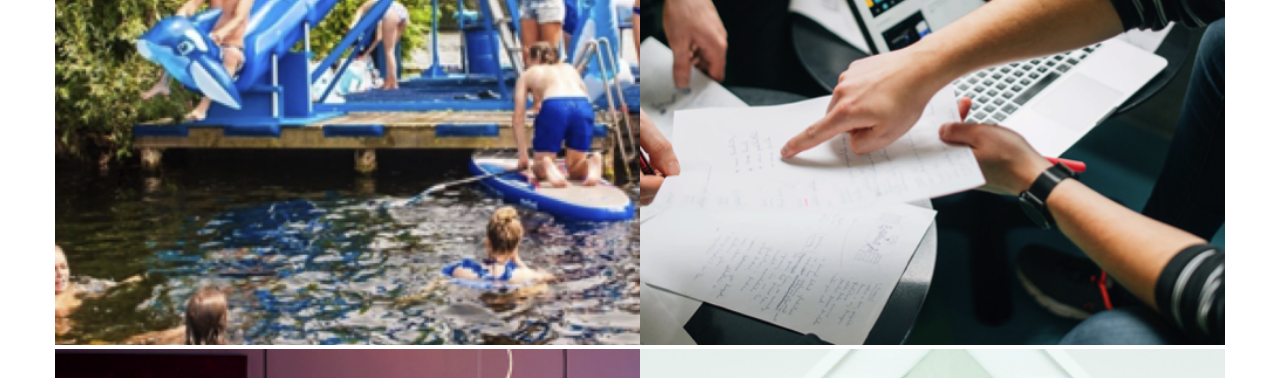
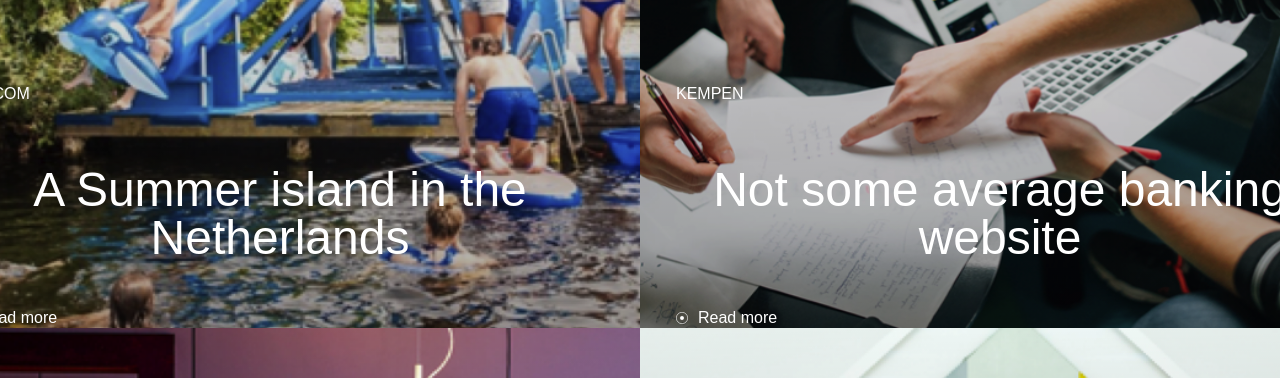
Before and after one commit to AlbertGarciaFernandez/dept-front-challange, a React (Create React App) app: page / in a window 1280 px wide. Shown: the part 1033-1411 px from the top of the page. Built offline with nearby package versions, Linux system fonts and the light colour scheme; a web font is replaced by a local one.

Commit message:
client card css updated

```diff
--- a/src/components/atoms/ButtonSend/ButtonSend.scss
+++ b/src/components/atoms/ButtonSend/ButtonSend.scss
@@ -1,7 +1,8 @@
 @use "../../../sass/abstracts/index.scss" as a;
 
 .buttonWrapper {
-  width: 100%;
+  width: 175px;
+  height: 50px;
   display: flex;
   gap: 1.5em;
   .buttonSend {
--- a/src/components/molecules/ClientCard/ClientCard.scss
+++ b/src/components/molecules/ClientCard/ClientCard.scss
@@ -1,14 +1,14 @@
 @use "../../../sass/abstracts/index.scss" as a;
 
-.clientCard {
+.clientCardWrapper {
   display: flex;
   justify-content: center;
   align-items: flex-end;
-  gap: 16px;
+  position: relative;
+  overflow: hidden;
+  width: 100%;
   width: 720px;
   height: 568px;
-  overflow: hidden;
-  position: relative;
   background: linear-gradient(
     358.53deg,
     rgba(0, 0, 0, 0.33) 1.79%,
@@ -18,13 +18,13 @@
 
 .clientCardBottomContainer {
   position: absolute;
-  z-index: 3;
+  width: 90%;
+  z-index: 30;
   display: flex;
   flex-direction: column;
   justify-content: space-between;
   overflow: hidden;
   align-items: flex-start;
-  padding: 1.5em;
 }
 
 .clientCardTitle {
@@ -33,13 +33,12 @@
 
 .clientCardTtext {
   @include a.l;
-  text-align: left;
 }
 
 .clientCardImage {
   width: 100%;
   height: 100%;
-  object-fit: cover;
+
   aspect-ratio: 1/1;
   z-index: -10;
 }
--- a/src/components/molecules/ClientListBrandList/ClientListBrandList.scss
+++ b/src/components/molecules/ClientListBrandList/ClientListBrandList.scss
@@ -2,4 +2,5 @@
   display: grid;
   grid-template-columns: 1fr 1fr 1fr;
   gap: 50px;
+  padding-top: 5em;
 }
--- a/src/components/organism/ClientList/ClientList.scss
+++ b/src/components/organism/ClientList/ClientList.scss
@@ -9,9 +9,13 @@
 .clientListHeader {
   @include a.m;
   text-align: left;
+  padding-left: 1em;
+  padding-top: 1.5em;
 }
 
 .clientListText {
   @include a.xs;
   text-align: left;
+  padding-left: 2em;
+  padding-right: 1.5em;
 }
```
